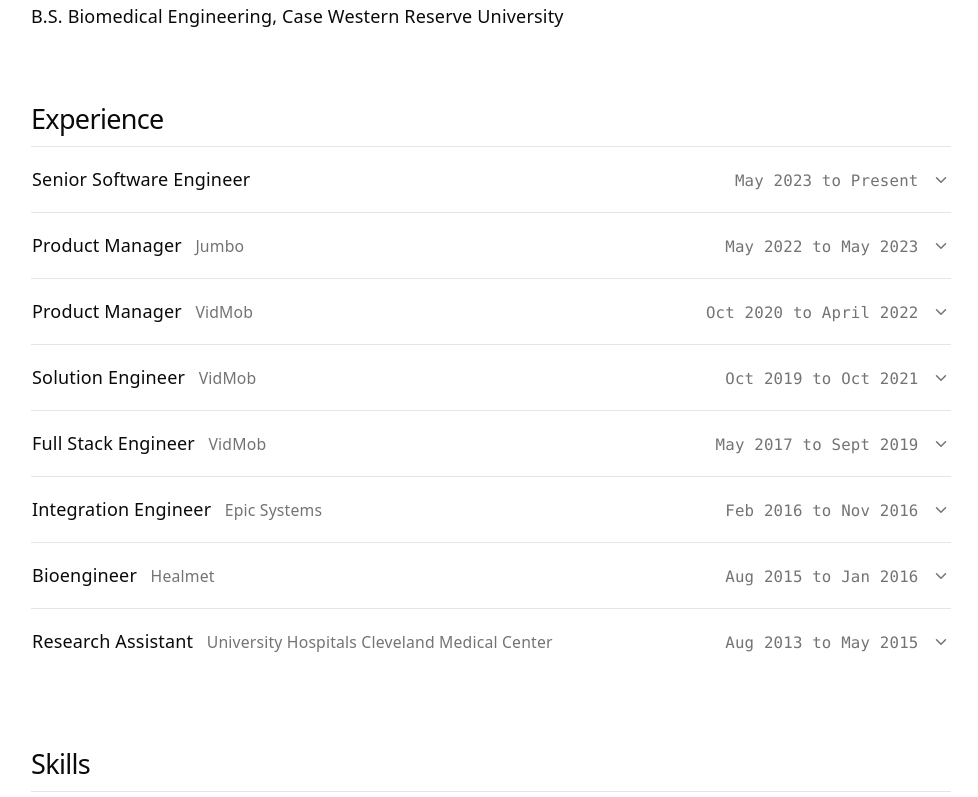
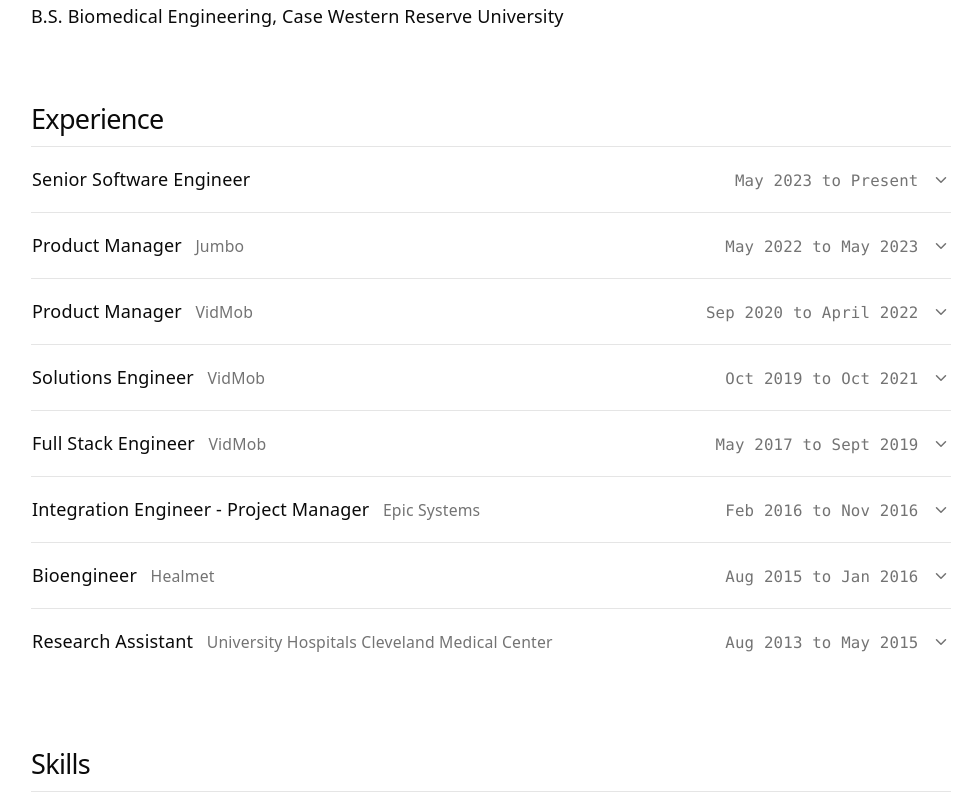
Before and after one commit to rogerrli/online-portfolio, a React (Vite) app: page / in a window 1280 px wide. Shown: the part 565-1362 px from the top of the page, without its empty margins (149-1127 px from the left). Built offline with nearby package versions, Linux system fonts and the light colour scheme.

Commit message:
Sync Experience section dates/titles with LinkedIn
Fixes VidMob PM start date, pluralizes "Solutions Engineer", and
adopts LinkedIn's full Epic title, matching the profile as source
of truth.

Closes #77

```diff
--- a/src/App.tsx
+++ b/src/App.tsx
@@ -57,13 +57,13 @@ const EXPERIENCE: Role[] = [
   {
     title: 'Product Manager',
     company: 'VidMob',
-    dates: 'Oct 2020 to April 2022',
+    dates: 'Sep 2020 to April 2022',
     description:
       "Planned the roadmap across 3 teams as both product owner and scrum master. Worked directly with clients and dug into data to find the product's next highest-value move. Kept a hand in the two prior roles at the company as needed.",
     tags: ['Roadmapping', 'Scrum'],
   },
   {
-    title: 'Solution Engineer',
+    title: 'Solutions Engineer',
     company: 'VidMob',
     dates: 'Oct 2019 to Oct 2021',
     description:
@@ -79,7 +79,7 @@ const EXPERIENCE: Role[] = [
     tags: ['React JS', 'Angular JS', 'Groovy/Grails', 'Java', 'MySQL', 'HTML/CSS'],
   },
   {
-    title: 'Integration Engineer',
+    title: 'Integration Engineer - Project Manager',
     company: 'Epic Systems',
     dates: 'Feb 2016 to Nov 2016',
     description:
```
